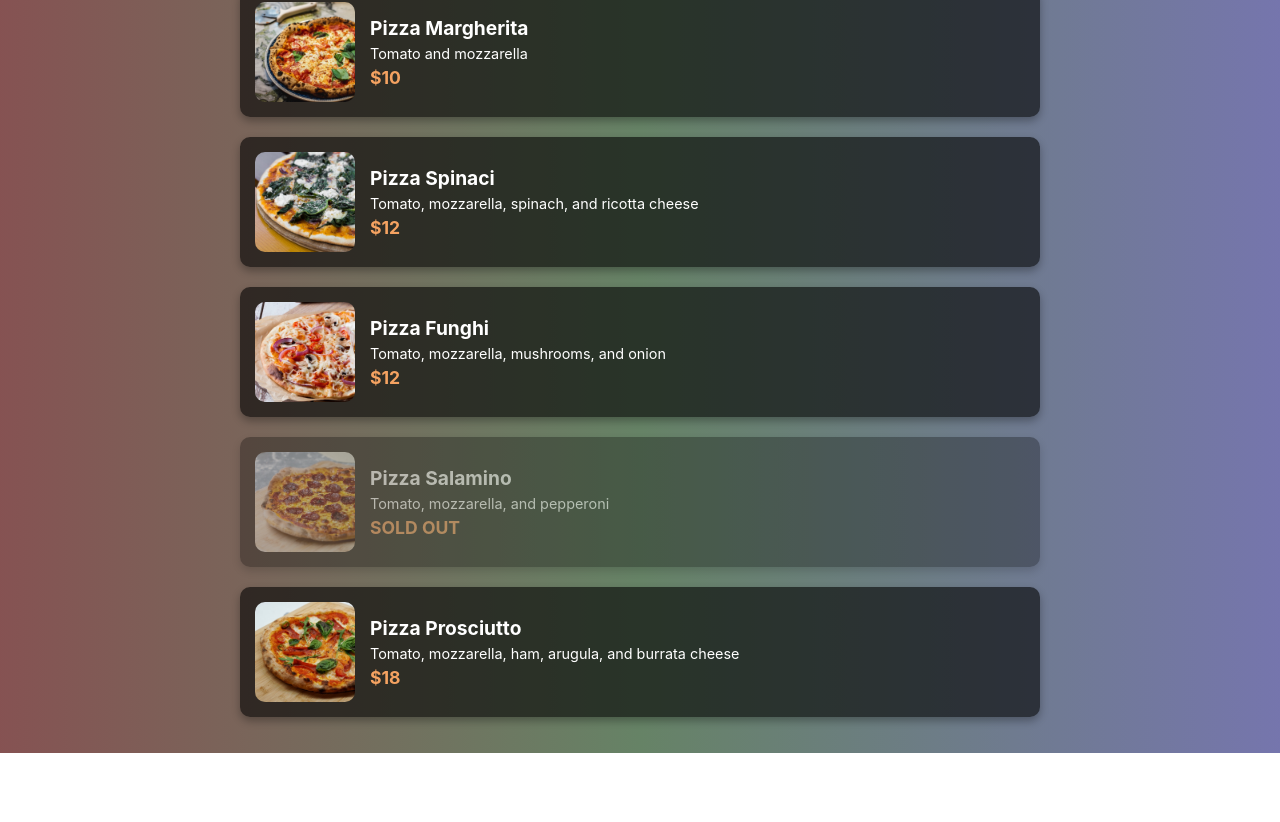
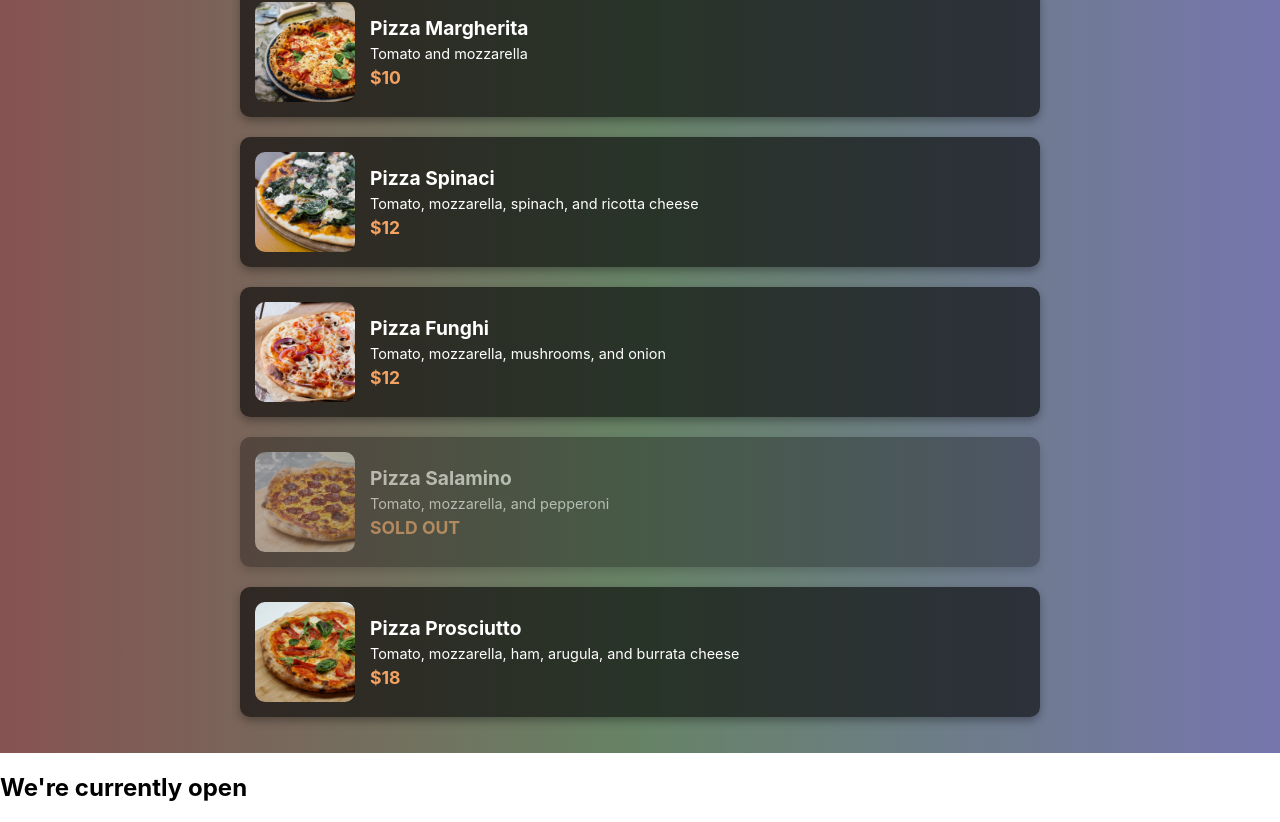
Before and after one commit to abdozayan12/Piza-Menu, a React (Create React App) app: page / in a window 1280 px wide. Shown: the part 363-1185 px from the top of the page. Before the commit the page ends 1116 px from the top, so only its background shows below. Built offline with nearby package versions, Linux system fonts and the light colour scheme.

Commit message:
Add Footer

```diff
--- a/src/App.js
+++ b/src/App.js
@@ -1,4 +1,5 @@
 import './App.css';
+import Footer from './components/Footer';
 import Header from './components/Header';
 import Piza from './components/Piza';
 
@@ -7,6 +8,7 @@
     <div>
       <Header />
       <Piza />
+      <Footer />
     </div>
   );
 }
--- a/src/components/Footer.js
+++ b/src/components/Footer.js
@@ -1,5 +1,9 @@
 import React from 'react';
 
 export default function Footer() {
-  return <div></div>;
+  return (
+    <div>
+      <h2>We&apos;re currently open</h2>
+    </div>
+  );
 }
```
